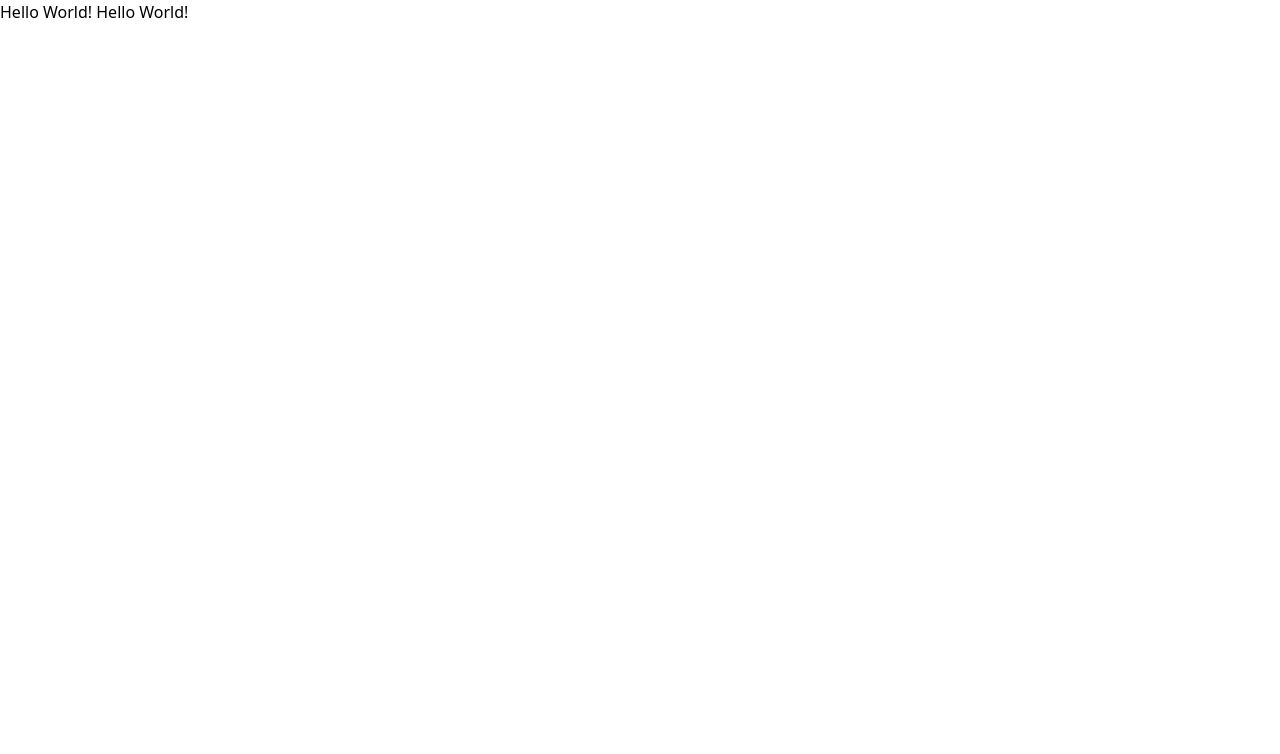
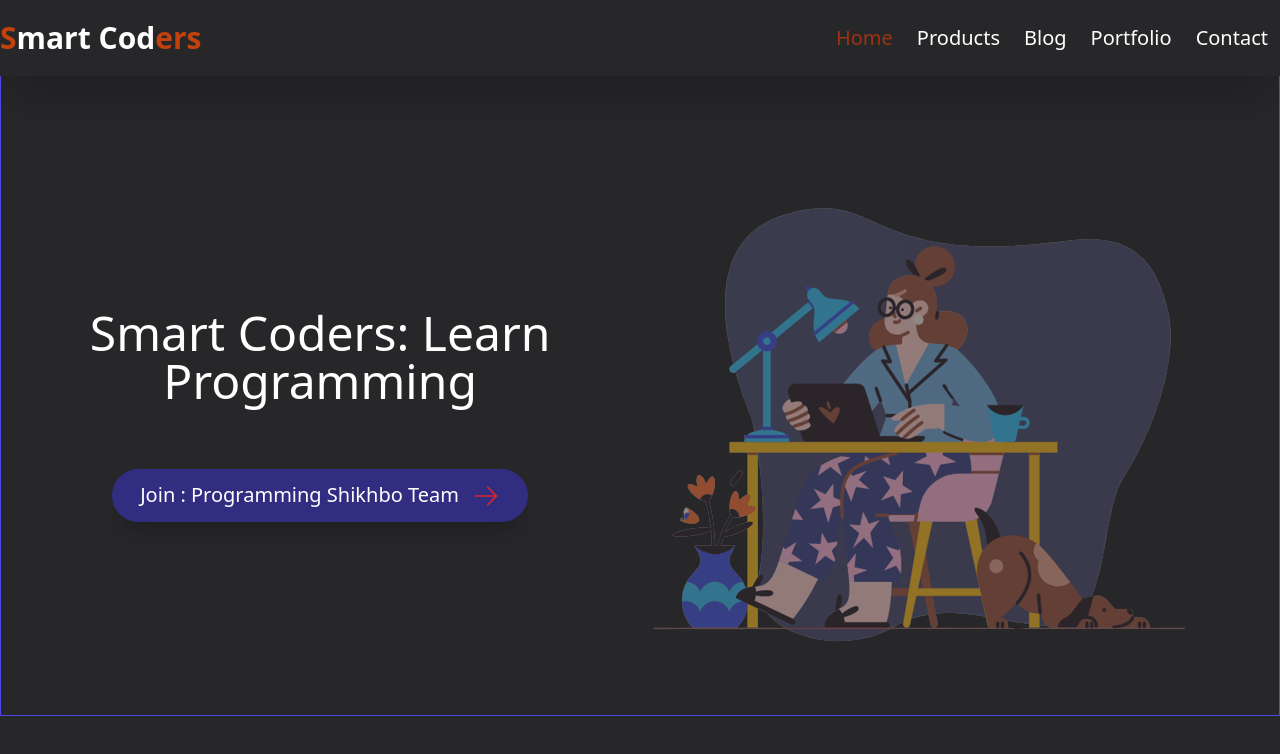
Before and after one commit to Aual-Hossain/first-tailwind-project, a website built with Vite: page index.html in a window 1280 px wide. Built offline with nearby package versions, Linux system fonts and the light colour scheme.

Commit message:
creat navbar and hero section

```diff
--- a/index.html
+++ b/index.html
@@ -10,9 +10,43 @@
 
 </head>
 
-<body>
+<body class="bg-zinc-800">
 
-  <h1>Hello World! Hello World! </h1>
+  <nav class="bg-zinc-800">
+    <div class="container mx-auto shadow-2xl">
+      <div class="sm:flex text-white justify-between py-5 items-center">
+        <div class="text-xl sm:text-3xl font-bold text-center mb-4 sm:mb-0">
+          <a href="#"><span class="text-orange-700">S</span>mart Cod<span class="text-orange-700">ers</span></a>
+        </div>
+        <ul class="sm:flex text-lg sm:text-xl text-center border-t sm:border-none">
+          <li class="mt-4 sm:mt-0"><a href="#" class="p-3 text-orange-800">Home</a></li>
+          <li><a href="#" class="p-3 hover:text-orange-800">Products</a></li>
+          <li><a href="#" class="p-3 hover:text-orange-800">Blog</a></li>
+          <li><a href="#" class="p-3 hover:text-orange-800">Portfolio</a></li>
+          <li><a href="#" class="p-3 hover:text-orange-800">Contact</a></li>
+        </ul>
+      </div>
+    </div>
+  </nav>
+
+  <header>
+    <div
+      class="container mx:auto border border-indigo-600 border-t-0 sm:flex justify-around items-center text-center text-white h-[80vh] px-10 pt-10">
+      <div>
+        <h1 class="text-2xl sm:text-5xl mb-10 sm:mb-16">Smart Coders: Learn <br> Programming</h1>
+        <button class="bg-indigo-900 px-7 py-3 rounded-full text-xl shadow-xl hover:bg-indigo-950">Join : Programming
+          Shikhbo Team <svg class="w-7 text-red-600 ml-2 animate-ping inline-block" xmlns="http://www.w3.org/2000/svg"
+            fill="none" viewBox="0 0 24 24" stroke-width="1.5" stroke="currentColor" class="w-6 h-6">
+            <path stroke-linecap="round" stroke-linejoin="round" d="M13.5 4.5 21 12m0 0-7.5 7.5M21 12H3" />
+          </svg>
+        </button>
+      </div>
+      <div class="animate-pulse">
+        <img src="images/hero-img.png" alt="">
+      </div>
+    </div>
+
+  </header>
 
 
 </body>
```
Also changed, not shown: images/backEnd.png (added), images/client-01.png (added), images/client-02.png (added), images/client-03.png (added), images/client-04.png (added), images/client-05.png (added), images/client-06.png (added), images/client-07.png (added), images/client-08.png (added), images/client-09.png (added), images/frontEnd.png (added), images/hero-img.png (added), images/javascript.png (added), images/subscribe-bg.png (added).
